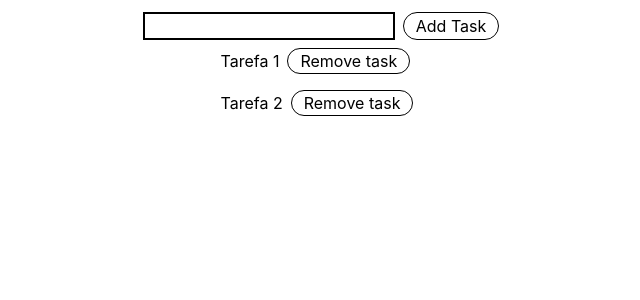
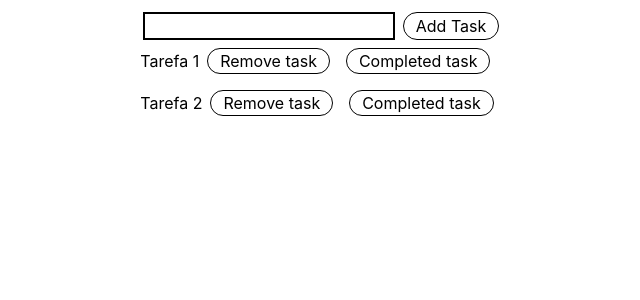
Before and after one commit to RafaelDeMello/ReactStudy, a React (Vite) app in the folder StudyReact/: page / in a window 1280 px wide. Shown: the top 300 px of the page, without its empty margins (319-959 px from the left). Built offline with nearby package versions, Linux system fonts and the light colour scheme.

Commit message:
Update App.tsx

```diff
--- a/StudyReact/src/App.tsx
+++ b/StudyReact/src/App.tsx
@@ -3,8 +3,8 @@ import { useState } from "react";
 export function App() {
   const [value, setValue] = useState("");
   const [list, setList] = useState([
-    { id: "1", label: "Tarefa 1" },
-    { id: "2", label: "Tarefa 2" },
+    { id: "1", label: "Tarefa 1", complete: false},
+    { id: "2", label: "Tarefa 2", complete: false},
   ]);
 
   return (
@@ -22,14 +22,15 @@ export function App() {
             className="border rounded-3xl px-3"
             onClick={() => {
               if(!value){
-                 alert("Insira um valor!")
-              }else{
-                  setList([
+                  alert('Insira um valor!')
+              } else {
+                 setList([
                 ...list,
-                { id: (list.length + 1).toString(), label: value },
+                { id: (list.length + 1).toString(), label: value, complete: false},
               ]);
               setValue("");
               }
+
             }}
           >
             Add Task
@@ -39,13 +40,22 @@ export function App() {
           {list.map((listItem) => (
             <li key={listItem.id}>
               {listItem.label}
+              {listItem.complete ? "Concluido" : ""}
               <button
                 className="border rounded-3xl px-3 m-2"
                 onClick={() => {
-                  setList([...list]);
+                  setList([...list.filter(item => item.id !== listItem.id)]);
                 }}
               >
                 Remove task
+              </button>
+              <button
+                className="border rounded-3xl px-3 m-2"
+                onClick={() => {
+                  setList([...list.map(item => ({...item, complete: true}))]);
+                }}
+              >
+                Completed task
               </button>
             </li>
           ))}
```
